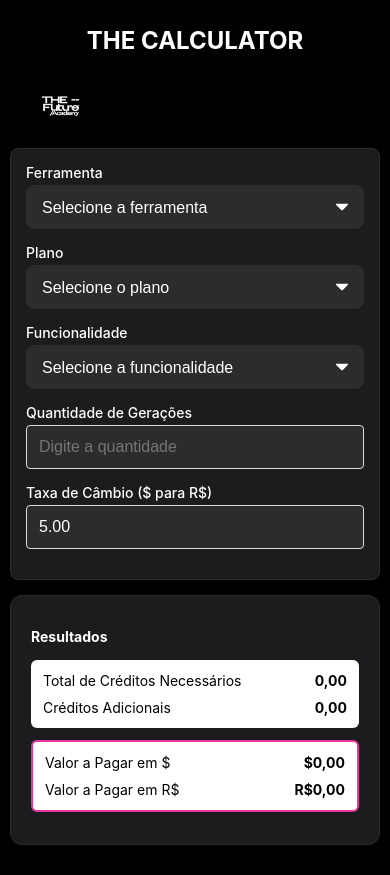
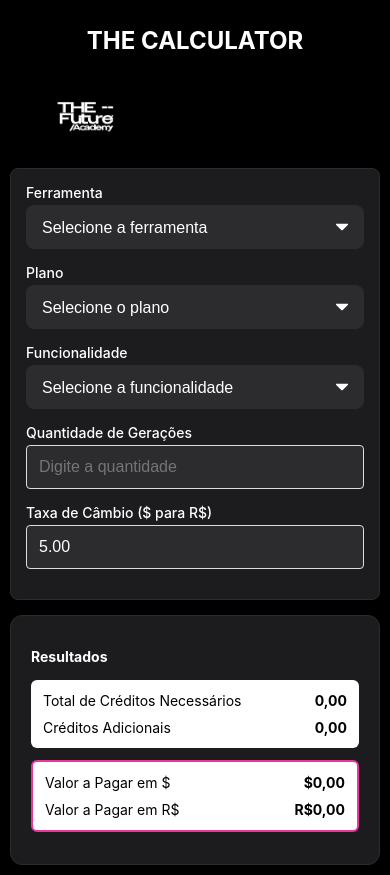
Before and after one commit to TheFutureAcademy/the-calculator, a React (Create React App) app: page / in a window 390 px wide. Built offline with nearby package versions, Linux system fonts and the light colour scheme; a web font is replaced by a local one.

Commit message:
Update TheCalculator____.js

```diff
--- a/src/TheCalculator.js
+++ b/src/TheCalculator.js
@@ -392,7 +392,7 @@ export default function TheCalculator() {
         alt="Logo da Empresa"
         style={{
           marginTop: isMobile ? "10px" : "0", // Adicionar esta linha
-          height: isMobile ? "40px" : "80px", // Ajuste conforme necessário
+          height: isMobile ? "60px" : "80px", // Ajuste conforme necessário
           width: "auto",
           position: isMobile ? "static" : "absolute", // Posicionamento absoluto
           top: isMobile ? "auto" : "25px", // Ajuste conforme necessário
```
